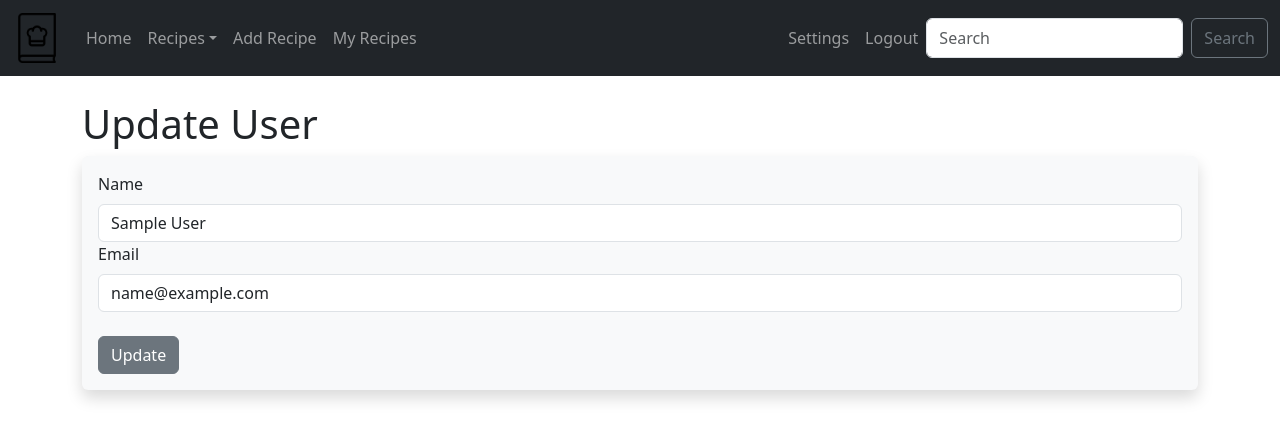
After one commit to NimrodShefi/Cookbook, a Flask app: page /settings in a window 1280 px wide. The commit adds this page. Shown: the top 440 px of the page. Run offline with Flask 2, Linux system fonts and the light colour scheme; the visitor is signed in with stand-in values (Sample User, id 1); data comes from the database, SQL or seed files in the repository.

Commit message:
allowing users to edit their name & email in the settings

```diff
--- a/cookbook/forms.py
+++ b/cookbook/forms.py
@@ -2,6 +2,7 @@ from flask_wtf import FlaskForm
 from wtforms import StringField, SubmitField, PasswordField, FieldList, DecimalField, FormField, SelectField, BooleanField
 from wtforms.validators import DataRequired, EqualTo, Email, Length, ValidationError
 from cookbook.models import Users
+from flask_login import current_user
 
 measuring_units = ["grams (g)", "milligram (mg)", "kilogram (kg)", "milliliter (ml)", "liter (L)", "teaspoon (tsp)", "tablespoon (tbsp)", "cup", "pint", "gallon", "pound (lb)", "ounce (oz)"]
 
@@ -9,19 +10,31 @@ class LoginForm(FlaskForm):
     email =  StringField("Email", validators=[DataRequired()])
     password = PasswordField("Password", validators=[DataRequired()])
     remember = BooleanField("Remember Me", default=False)
-    submit = SubmitField("Submit")
+    submit = SubmitField("Log in")
 
 class UserRegistrationForm(FlaskForm):
     name = StringField("Name", validators=[DataRequired(), Length(min=2, max=20)])
     email = StringField("Email", validators=[DataRequired(), Email()])
     password_hash = PasswordField('Password', validators=[DataRequired()])
     password_hash2 = PasswordField('Confirm Password', validators=[DataRequired(), EqualTo('password_hash', message="Passwords Must Match!")])
-    submit = SubmitField("Submit")
+    submit = SubmitField("Sign Up")
 
     def validate_email(self, email):
         user = Users.query.filter_by(email=email.data).first()
         if user:
             raise ValidationError("Email Already Exists. Please choose another")
+
+class UserUpdateForm(FlaskForm):
+    name = StringField("Name", validators=[DataRequired(), Length(min=2, max=20)])
+    email = StringField("Email", validators=[DataRequired(), Email()])
+    submit = SubmitField("Update")
+
+    def validate_email(self, email):
+        # Only run if the data is being updated
+        if (email.data != current_user.email):
+            user = Users.query.filter_by(email=email.data).first()
+            if user:
+                raise ValidationError("Email Already Exists. Please choose another")
 
 class IngredientsForm(FlaskForm):
     ingredient = StringField("Ingredient", validators=[DataRequired()])
--- a/cookbook/routes.py
+++ b/cookbook/routes.py
@@ -1,8 +1,8 @@
 from flask import render_template, redirect, flash, url_for, request
 from sqlalchemy import desc, or_
 from werkzeug.security import generate_password_hash, check_password_hash
-from flask_login import login_user, LoginManager, login_required, logout_user, current_user
-from cookbook.forms import LoginForm, UserRegistrationForm, RecipeForm, SearchForm, IngredientsForm, InstructionsForm
+from flask_login import login_user, login_required, logout_user, current_user
+from cookbook.forms import LoginForm, UserRegistrationForm, RecipeForm, SearchForm, IngredientsForm, InstructionsForm, UserUpdateForm
 from cookbook.models import Users, Recipe, RecipeIngredients, RecipeInstructions
 from cookbook import app, db, login_manger
 
@@ -262,6 +262,22 @@ def view_my_recipes(id):
             my_recipes.append(recipe)
     return render_template("view_my_recipes.html", recipes=my_recipes)
 
+@app.route('/settings' , methods=['GET', 'POST'])
+@login_required
+def settings():
+    form = UserUpdateForm()
+    user = Users.query.get_or_404(current_user.id)
+    if (request.method == "POST"):
+        user.name = form.name.data
+        user.email = form.email.data
+        db.session.commit()
+        flash("User Updated", "success")
+        return redirect(url_for('settings'))
+    if (request.method == "GET"):
+        form.name.data = user.name
+        form.email.data = user.email
+        return render_template("settings.html", form=form)
+
 # Create Custom Error Pages
 # Invalid URL
 @app.errorhandler(404)
--- a/cookbook/templates/navbar.html
+++ b/cookbook/templates/navbar.html
@@ -31,6 +31,9 @@
             <ul class="navbar-nav me-auto mb-2 mb-lg-0">
                 {% if current_user.is_authenticated %}
                     <li class="nav-item">
+                        <a class="nav-link" href="{{ url_for('settings') }}">Settings</a>
+                    </li>
+                    <li class="nav-item">
                         <a class="nav-link" href="{{ url_for('logout') }}">Logout</a>
                     </li>
                 {% else %}
--- /dev/null
+++ b/cookbook/templates/settings.html
@@ -0,0 +1,42 @@
+{% extends 'base.html' %}
+
+{% block content %}
+
+    <h1>Update User</h1>
+    <div class="shadow p-3 mb-5 bg-body-tertiary rounded">
+        <form method="post">
+            <!-- The if statement in each section will display error messages if something goes wrong -->
+            {{ form.hidden_tag() }}
+
+            {{ form.name.label(class="form-label") }}
+            {% if form.name.errors %}
+                {{ form.name(class="form-control is-invalid") }}
+                <div class="invalid-feedback">
+                    {% for error in form.name.errors%}
+                        <span>{{ error }}</span>
+                    {% endfor %}
+                </div>
+            {% else %}
+                {{ form.name(class="form-control") }}
+            {% endif %}
+
+
+            {{ form.email.label(class="form-label") }}
+            {% if form.email.errors %}
+                {{ form.email(class="form-control is-invalid") }}
+                <div class="invalid-feedback">
+                    {% for error in form.email.errors%}
+                        {{ error }}
+                    {% endfor %}
+                </div>
+            {% else %}
+                {{ form.email(class="form-control") }}
+            {% endif %}
+
+
+            <br>
+            {{ form.submit(class="btn btn-secondary") }}
+        </form>
+    </div>
+
+{% endblock %}
```
